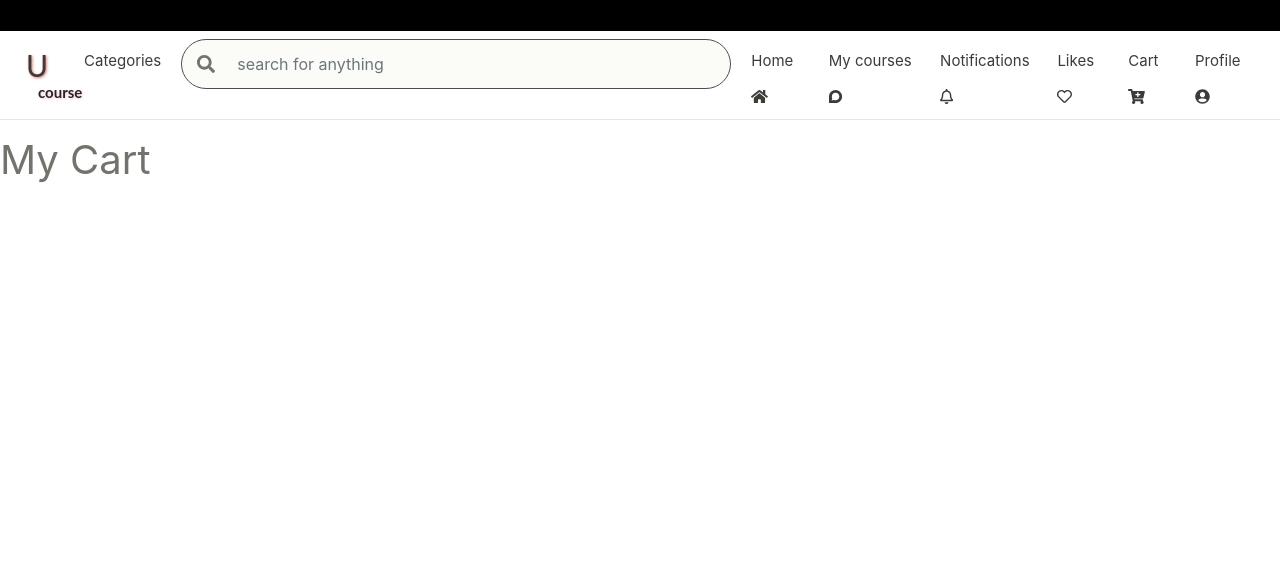
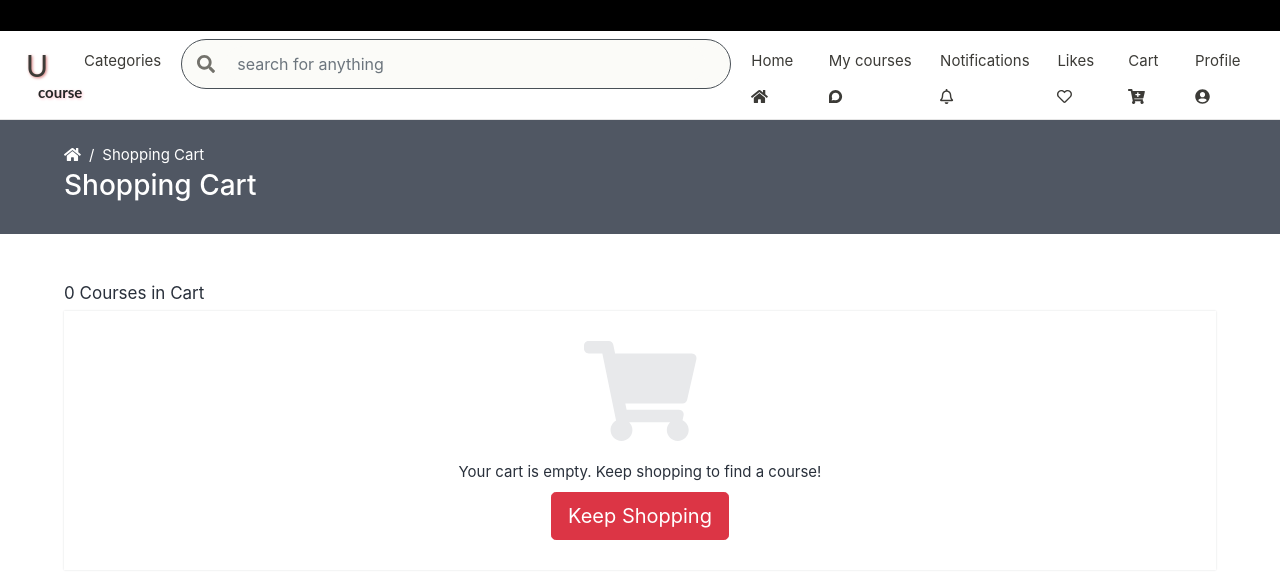
Before and after one commit to hareeshcs33/u-course-vue, a Vue app: page /#/my-cart in a window 1280 px wide. Shown: the top 578 px of the page. Built offline with nearby package versions, Linux system fonts and the light colour scheme; a web font is replaced by a local one; what vue-js-popover would draw is missing.

Commit message:
Empty Shopping Cart UI added.

```diff
--- a/src/App.vue
+++ b/src/App.vue
@@ -2,7 +2,7 @@
   <div id="app">
     <social-nav></social-nav>
     <navbar-display></navbar-display>
-    <hr class="mt-0"/>
+    <hr class="m-0"/>
     <!-- <sub-nav-display></sub-nav-display> -->
 
     <router-view />
--- a/src/components/my-cart.vue
+++ b/src/components/my-cart.vue
@@ -1,5 +1,80 @@
 <template>
-  <div>
-    <h1>My Cart</h1>
+  <div class="cart-list-block">
+    <header class="py-4 mb-5">
+      <div class="cart-header-content">
+        <div class="d-flex align-item-center shopping-sm-text mb-1">
+          <span><i class="fas fa-home"></i></span><span class="mx-2">/</span><span>Shopping Cart</span>
+        </div>
+        <div class="d-flex align-item-center">
+          <h3>Shopping Cart</h3>
+        </div>
+      </div>
+    </header>
+    <section>
+      <div class="cart-count"><span>0</span> Courses in Cart</div>
+      <div class="cart-list">
+        <div v-if="cartEmpty" class="cart-empty">
+          <span><i class="fas fa-shopping-cart cart-img"></i></span>
+          <span class="keep-shopping-text">Your cart is empty. Keep shopping to find a course!</span>
+          <button class="btn btn-danger btn-lg">Keep Shopping</button>
+        </div>
+      </div>
+    </section>
   </div>
 </template>
+<script>
+export default {
+  data(){
+    return {
+      cartEmpty: true
+    }
+  },
+  methods: {
+
+  }
+}
+</script>
+
+<style>
+header {
+  color: #fff;
+  background: #505763;
+}
+.cart-header-content {
+  width: 90%;
+  margin: auto;
+}
+.shopping-sm-text {
+  font-size: 15px;
+}
+section {
+  position: relative;
+  width: 90%;
+  margin: auto;
+}
+.cart-count {
+  color: #29303b;
+  font-size: 17px;
+  margin-bottom: 5px;
+}
+.cart-list {
+  box-shadow: 0 0 2px #dedfe0;
+  padding: 30px;
+}
+.cart-list .cart-empty {
+  display: flex;
+  flex-direction: column;
+  align-items: center;
+  justify-content: center;
+}
+.cart-img {
+  color: #e8e9eb;
+  font-size: 100px;
+  margin-bottom: 20px;
+}
+.keep-shopping-text {
+  color: #29303b;
+  font-size: 15px;
+  margin-bottom: 10px;
+}
+</style>
--- a/src/components/u-course.vue
+++ b/src/components/u-course.vue
@@ -1,5 +1,5 @@
 <template>
-  <div class="u-course">
+  <div class="u-course mt-3">
     <h2 class="section-title">Courses</h2>
     <courses-list :courses="filteredCourses"> </courses-list>
   </div>
```
